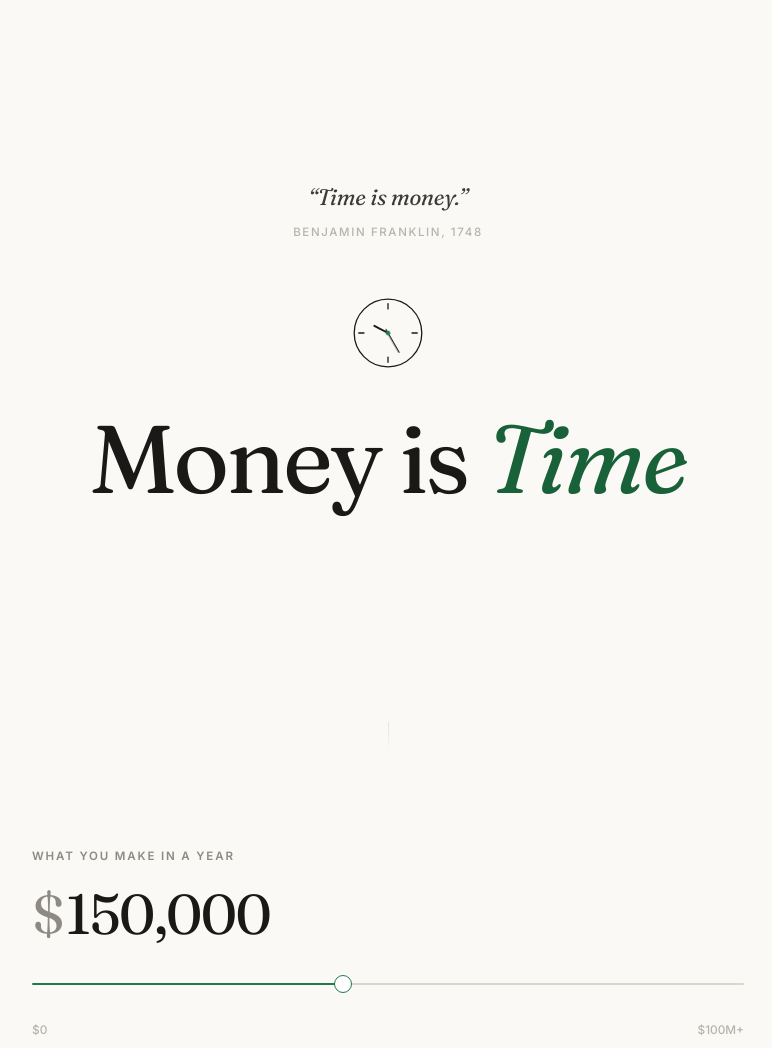
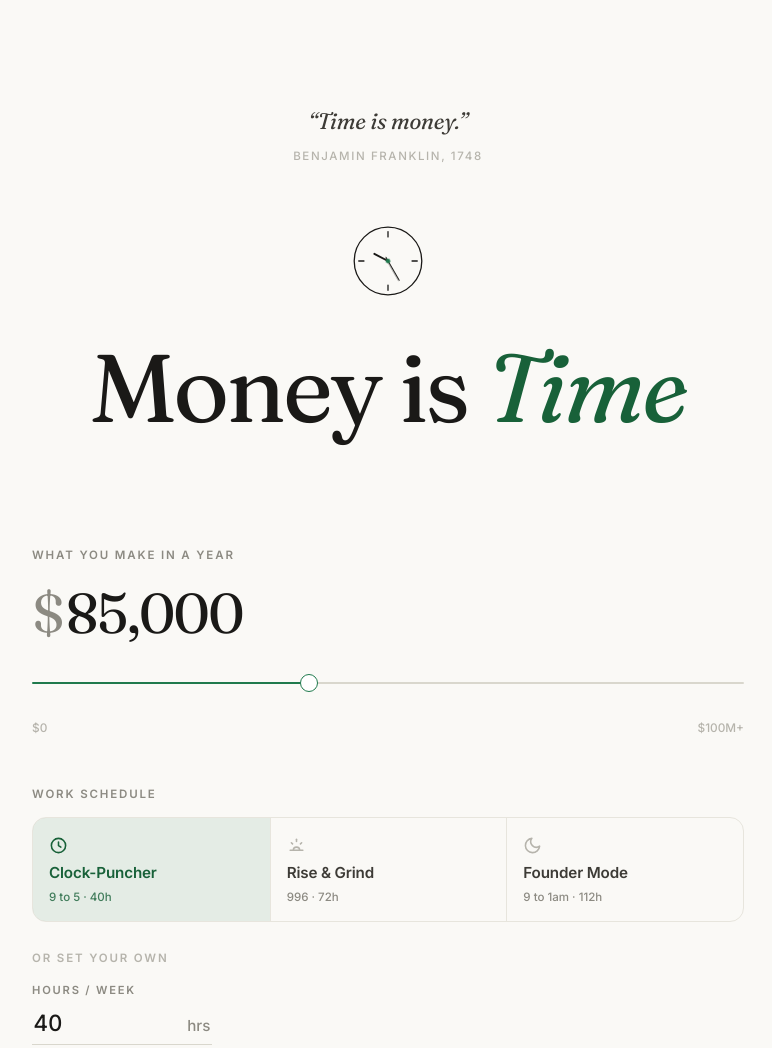
Before and after one commit to wu-json/money-is-time, a website with bundled scripts: page index.html in a window 1280 px wide. Shown: the top 1048 px of the page, without its empty margins (252-1024 px from the left). Built offline with nearby package versions, Linux system fonts and the light colour scheme.

Commit message:
checkpoint: trim hero to content height; default salary to $85k
The hero no longer pins to 100svh — it's sized to its content with
comfortable padding, so the controls follow the title instead of a screen
of empty space (scroll cue removed with it). Default salary drops from
$150k to $85k so the opening numbers land with more weight.

Co-Authored-By: Claude Opus 4.8 (1M context) <noreply@anthropic.com>

```diff
--- a/index.html
+++ b/index.html
@@ -63,9 +63,6 @@
 
         <h1 class="hero-statement">Money is <span class="accent">Time</span></h1>
       </div>
-      <a class="hero-scroll" href="#controls" aria-label="Scroll down">
-        <span class="hero-scroll-line" aria-hidden="true"></span>
-      </a>
     </header>
 
     <main class="layout">
--- a/src/state.ts
+++ b/src/state.ts
@@ -12,8 +12,8 @@ export type Schedule = {
   presetId: PresetId;
 };
 
-// First-paint defaults: a $150k earner on a 9-to-5.
-export const salary: Signal<number> = signal(150_000);
+// First-paint defaults: an $85k earner on a 9-to-5.
+export const salary: Signal<number> = signal(85_000);
 
 export const schedule: Signal<Schedule> = signal<Schedule>({
   hoursPerWeek: 40,
--- a/src/styles.css
+++ b/src/styles.css
@@ -68,26 +68,21 @@ body {
   font-variant-numeric: tabular-nums;
 }
 
-/* Hero — a full screen given over to one idea, centered in space ----------- */
+/* Hero — one idea, comfortably spaced, but sized to its content ------------ */
 .hero {
-  position: relative;
-  display: grid;
-  grid-template-rows: 1fr auto 1fr;
-  justify-items: center;
+  display: flex;
+  flex-direction: column;
   align-items: center;
   text-align: center;
-  min-height: 100svh;
-  padding: 2rem 1.5rem;
+  gap: clamp(2.25rem, 6vw, 3.5rem);
+  padding: clamp(4rem, 13vh, 7.5rem) 1.5rem clamp(3rem, 8vh, 5rem);
 }
 
 .hero-pre {
-  grid-row: 1;
-  align-self: end;
   display: flex;
   flex-direction: column;
   align-items: center;
   gap: 0.6rem;
-  margin-bottom: clamp(2rem, 5vw, 3.25rem);
 }
 
 .hero-quote-text {
@@ -111,7 +106,6 @@ body {
 }
 
 .hero-main {
-  grid-row: 2;
   display: flex;
   flex-direction: column;
   align-items: center;
@@ -181,55 +175,6 @@ body {
 .hero-statement .accent {
   font-style: italic;
   color: var(--accent-ink);
-}
-
-/* Scroll cue — a hairline that breathes, anchoring the lower third. */
-.hero-scroll {
-  position: absolute;
-  bottom: clamp(1.75rem, 5vh, 2.75rem);
-  left: 50%;
-  transform: translateX(-50%);
-  display: inline-flex;
-  flex-direction: column;
-  align-items: center;
-  gap: 0.85rem;
-  color: var(--faint);
-  text-decoration: none;
-  font-size: 0.68rem;
-  font-weight: 600;
-  letter-spacing: 0.2em;
-  text-transform: uppercase;
-  animation: rise 0.8s var(--ease) 0.5s both;
-  transition: color var(--dur) var(--ease);
-}
-
-.hero-scroll:hover {
-  color: var(--ink-2);
-}
-
-.hero-scroll-line {
-  width: 1px;
-  height: 38px;
-  background: linear-gradient(to bottom, var(--hairline-2), transparent);
-  animation: drip 2.4s var(--ease) infinite;
-}
-
-@keyframes drip {
-  0% {
-    opacity: 0.2;
-    transform: scaleY(0.4);
-    transform-origin: top;
-  }
-  50% {
-    opacity: 1;
-    transform: scaleY(1);
-    transform-origin: top;
-  }
-  100% {
-    opacity: 0.2;
-    transform: scaleY(0.4);
-    transform-origin: top;
-  }
 }
 
 @keyframes mark-in {
```
